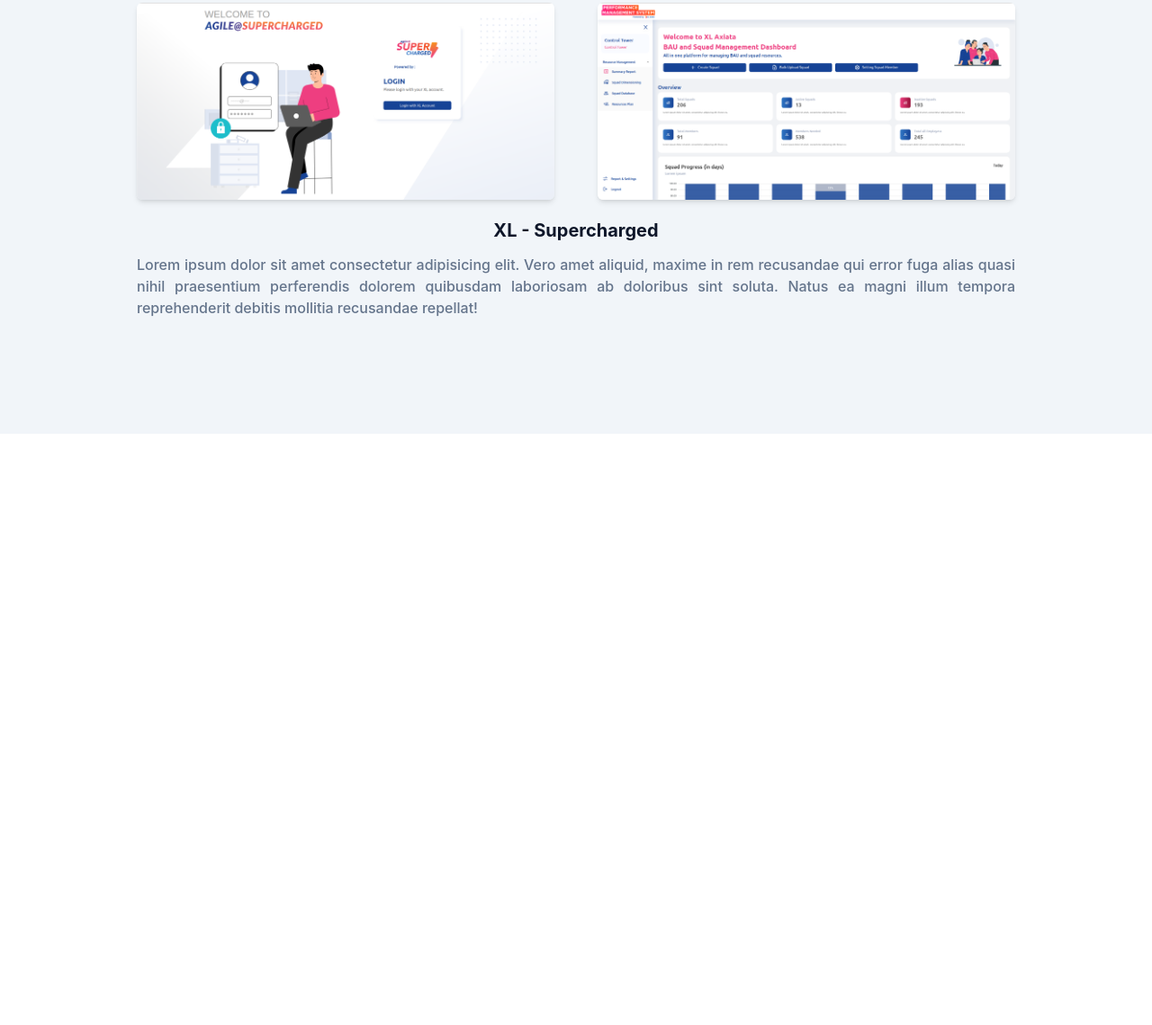
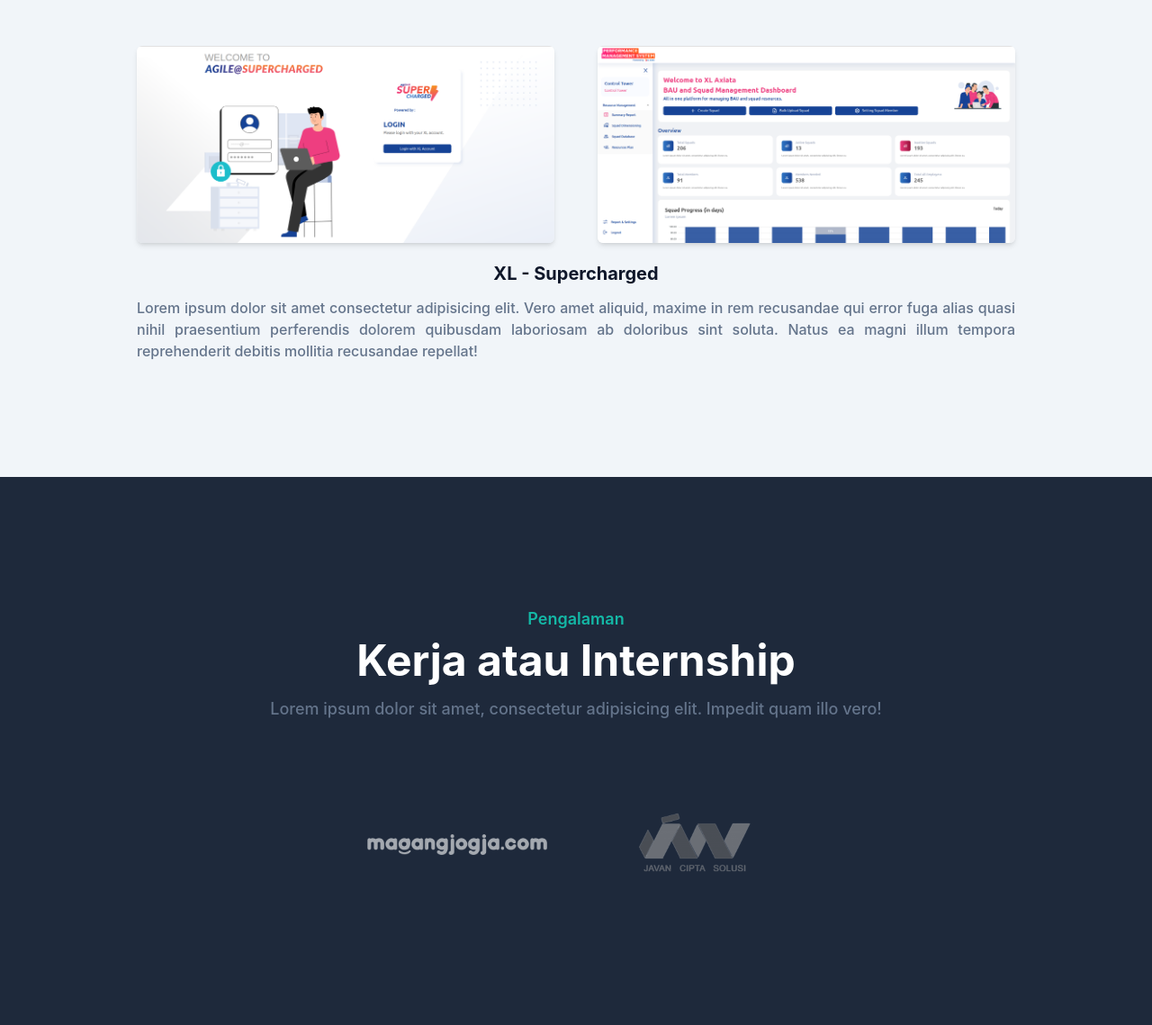
Before and after one commit to GamalielWP/html-css_portfolio-tailwind, a website: page index.html in a window 1280 px wide. Shown: the part 2041-3180 px from the top of the page at 90% size. Before the commit the page ends 2523 px from the top, so only its background shows below. Drawn offline with Linux system fonts and the light colour scheme.

Commit message:
Experience Section

```diff
--- a/index.html
+++ b/index.html
@@ -151,8 +151,8 @@
             <div class="w-full px-4">
                 <div class="max-w-xl mx-auto text-center mb-16">
                     <h4 class="font-semibold text-lg text-primary mb-2">Portfolio</h4>
-                    <h2 class="font-bold text-dark text-3xl mb-4">Project Terbaru</h2>
-                    <p class="font-medium text-md text-secondary">Lorem ipsum dolor sit amet consectetur adipisicing elit. Recusandae at, velit incidunt quae veritatis nemo sapiente culpa tempora molestias hic?</p>
+                    <h2 class="font-bold text-dark text-3xl mb-4 sm:text-4xl lg:text-5xl">Project Terbaru</h2>
+                    <p class="font-medium text-md text-secondary md:text-lg">Lorem ipsum dolor sit amet consectetur adipisicing elit. Recusandae at, velit incidunt quae veritatis nemo sapiente culpa tempora molestias hic?</p>
                 </div>
             </div>
 
@@ -190,6 +190,31 @@
     </section>
     <!-- Portfolio Section End -->
 
+    <!-- Experience Start-->
+    <section id="experience" class="pt-36 pb-32 bg-slate-800">
+        <div class="container">
+            <div class="w-full px-4">
+                <div class="mx-auto text-center mb-16">
+                    <h4 class="font-semibold text-lg text-primary mb-2">Pengalaman</h4>
+                    <h2 class="font-bold text-white text-3xl mb-4 sm:text-4xl lg:text-5xl">Kerja atau Internship</h2>
+                    <p class="font-medium text-md text-secondary md:text-lg">Lorem ipsum dolor sit amet, consectetur adipisicing elit. Impedit quam illo vero!</p>
+                </div>
+            </div>
+
+            <div class="w-full px-4">
+                <div class="flex flex-wrap items-center justify-center">
+                    <a href="#" class="max-w-[200px] mx-4 py-4 grayscale opacity-60 transition hover:grayscale-0 hover:opacity-100 duration-500 lg:mx-6 xl:mx-8">
+                        <img src="/dist/img/experience/magangjogja.png" alt="Magang Jogja">
+                    </a>
+                    <a href="#" class="max-w-[200px] mx-4 py-4 grayscale opacity-60 transition hover:grayscale-0 hover:opacity-100 duration-500 lg:mx-6 xl:mx-8">
+                        <img src="/dist/img/experience/javan.png" alt="Javan">
+                    </a>
+                </div>
+            </div>
+        </div>
+    </section>
+    <!-- Experience End-->
+
     <script src="dist/js/script.js"></script>
 </body>
 
```
Also changed, not shown: dist/img/experience/javan.png (added), dist/img/experience/magangjogja.png (added), dist/output.css.
